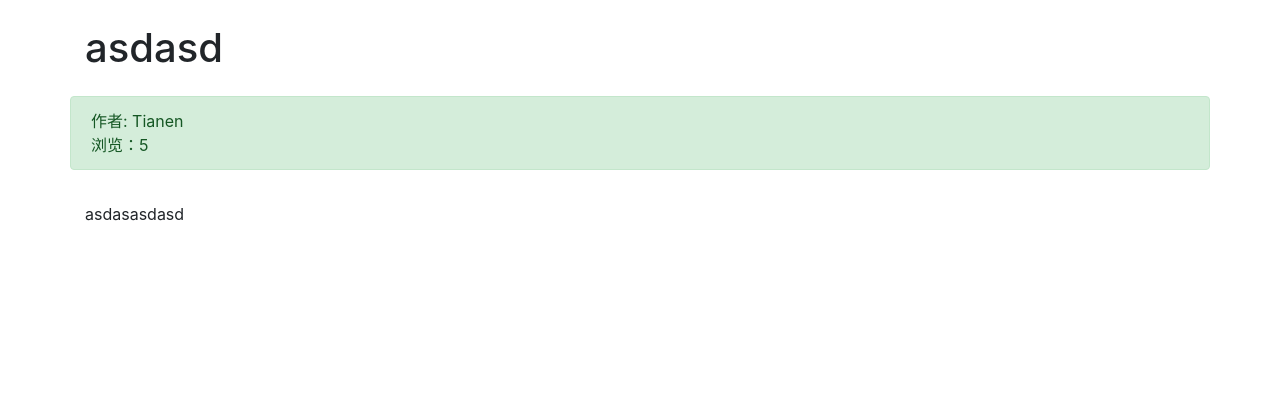
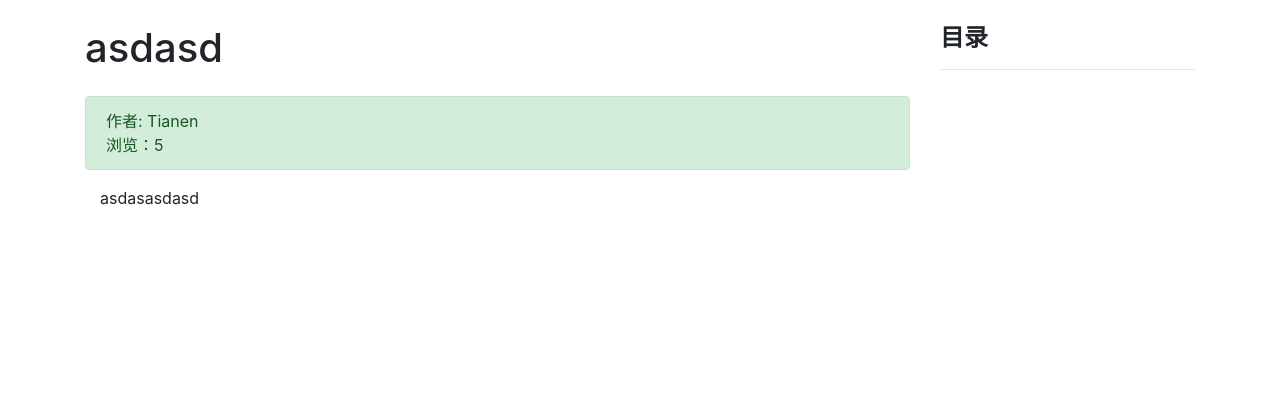
Before and after one commit to LiuTianen/my_Blog, a Django app: page /article/article-detail/9/ in a window 1280 px wide. Shown: the part 56-476 px from the top of the page. Run offline with Django 3.2, Linux system fonts and the light colour scheme; data comes from the database, SQL or seed files in the repository; both versions use the stored data as it was after the commit; some libraries are stand-ins or nearby versions.

Commit message:
文章详情markdown 目录功能完善

```diff
--- a/article/views.py
+++ b/article/views.py
@@ -48,15 +48,17 @@ def article_detail(request, id):
     article.total_views += 1
     article.save(update_fields=['total_views'])
     # 将markdown语法渲染成html样式
-    article.body = markdown.markdown(article.body,
+    md = markdown.Markdown(
                                      extensions=[
                                          # 包含 缩写、表格等常用扩展
                                          'markdown.extensions.extra',
                                          # 语法高亮扩展
                                          'markdown.extensions.codehilite',
+                                         # 目录扩展
+                                         'markdown.extensions.toc',
                                      ])
-
-    context = { 'article': article}
+    article.body = md.convert(article.body)
+    context = { 'article': article, 'toc': md.toc}
     return render(request, 'article/detail.html', context)
 
 # 写文章的视图
--- a/templates/article/detail.html
+++ b/templates/article/detail.html
@@ -14,8 +14,9 @@
 {% block content %}
 <div class="container">
     <div class="row">
-        <h1 class="col-12 mt-4 mb-4">{{ article.title }}</h1>
-        <div class="col-12 alert alert-success">
+        <div class="col-9">
+            <h1 class="mt-4 mb-4">{{ article.title }}</h1>
+            <div class="alert alert-success">
                 <div>作者: {{article.author}}
                     {% if user == article.author %}
             · <a href="#" onclick="confirm_delete()">删除文章</a>
@@ -36,6 +37,14 @@
             </div>
             <div class="col-12">
                 <p>{{ article.body|safe }}</p>
+            </div>
+        </div>
+        <div class="col-3 mt-4">
+            <h4><strong>目录</strong></h4>
+            <hr>
+            <div>
+                {{ toc|safe}}
+            </div>
         </div>
     </div>
 </div>
```
Also changed, not shown: db.sqlite3. Lines whose indentation alone changed are shown as unchanged.
